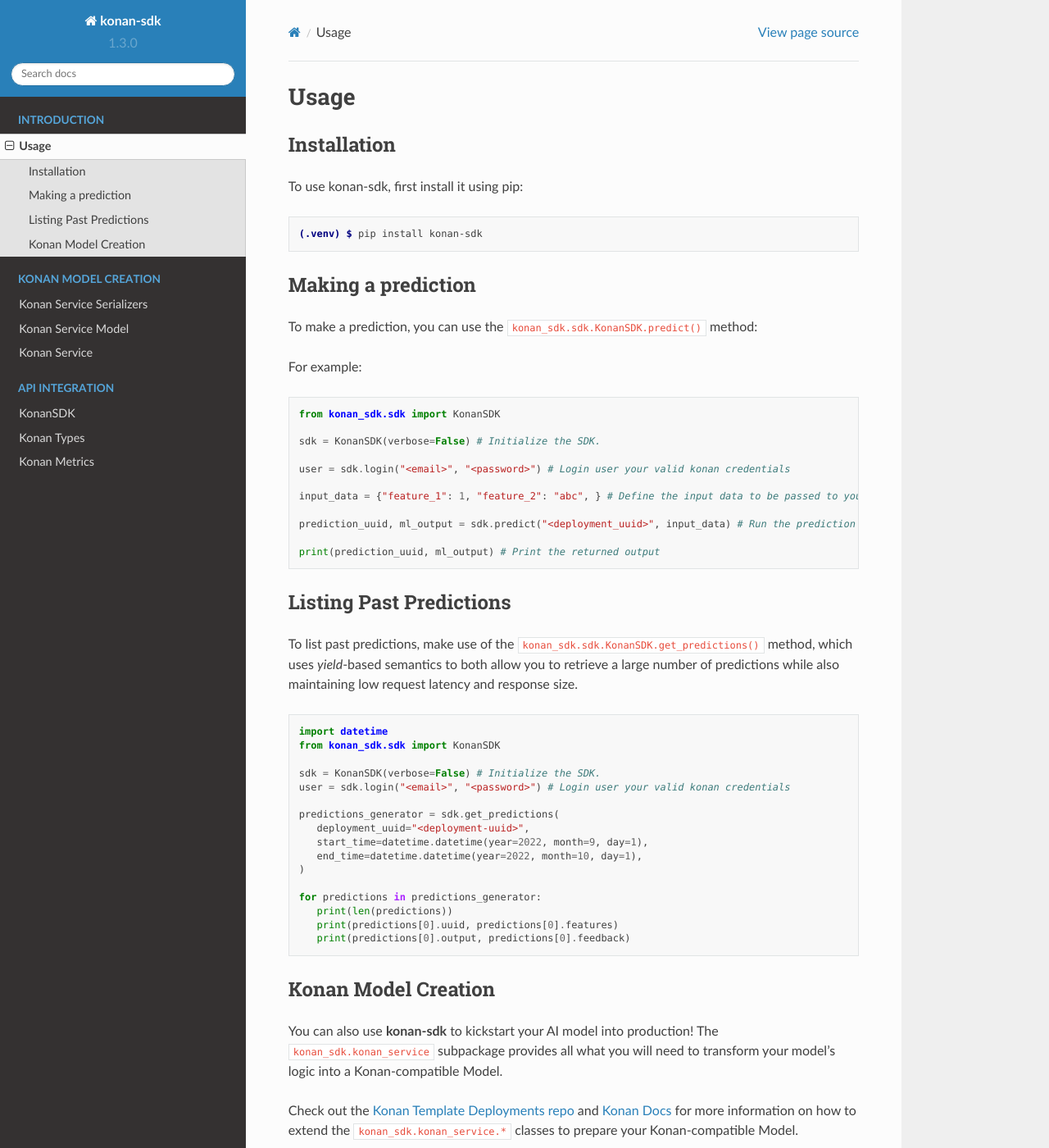
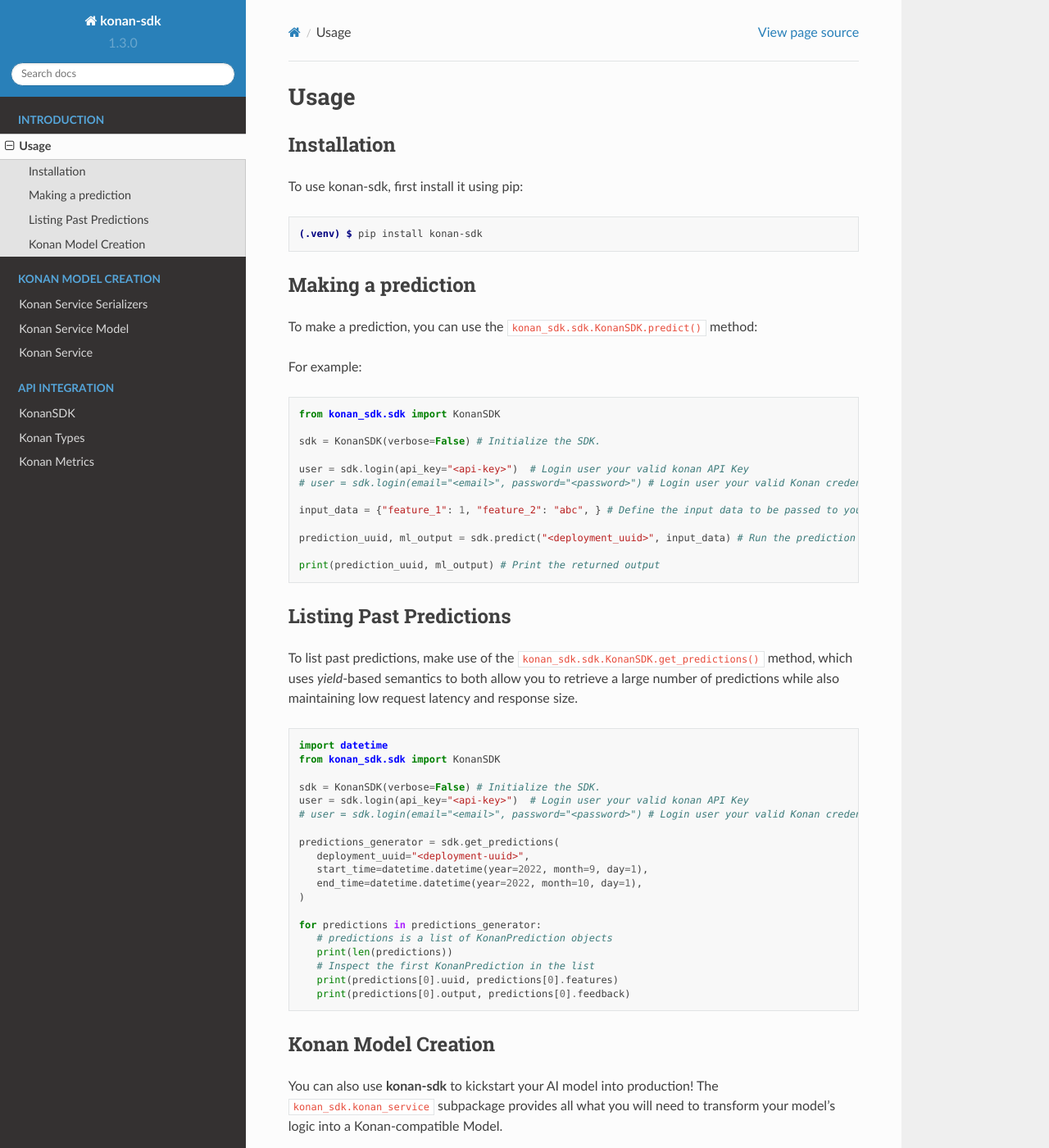
Before and after one commit to SynapseAnalytics/konan-sdk, a Sphinx documentation site: the page built from docs/source/usage.rst, in a window 1280 px wide and 1400 px high. Shown: the whole window at 82% size. Built offline with Sphinx 7.4.7 and the Read the Docs theme 2.0.0, drawn with Linux system fonts in a browser that asks for light colours.

Commit message:
docs(integration): clarify some comments

```diff
--- a/docs/source/usage.rst
+++ b/docs/source/usage.rst
@@ -25,7 +25,8 @@
 
    sdk = KonanSDK(verbose=False) # Initialize the SDK.
 
-   user = sdk.login("<email>", "<password>") # Login user your valid konan credentials
+   user = sdk.login(api_key="<api-key>")  # Login user your valid konan API Key
+   # user = sdk.login(email="<email>", password="<password>") # Login user your valid Konan credentials
 
    input_data = {"feature_1": 1, "feature_2": "abc", } # Define the input data to be passed to your model
 
@@ -46,7 +47,8 @@
    from konan_sdk.sdk import KonanSDK
 
    sdk = KonanSDK(verbose=False) # Initialize the SDK.
-   user = sdk.login("<email>", "<password>") # Login user your valid konan credentials
+   user = sdk.login(api_key="<api-key>")  # Login user your valid konan API Key
+   # user = sdk.login(email="<email>", password="<password>") # Login user your valid Konan credentials
 
    predictions_generator = sdk.get_predictions(
       deployment_uuid="<deployment-uuid>",
@@ -55,7 +57,9 @@
    )
 
    for predictions in predictions_generator:
+      # predictions is a list of KonanPrediction objects
       print(len(predictions))
+      # Inspect the first KonanPrediction in the list
       print(predictions[0].uuid, predictions[0].features)
       print(predictions[0].output, predictions[0].feedback)
 
```
